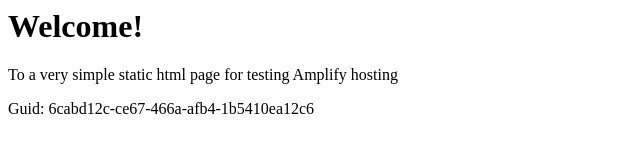
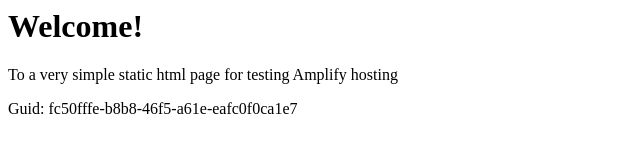
Before and after one commit to aws-aemilia-pdx/Github-PR-Commit-Integration-Test-DoNotTouch-GitHubWebhookPushCanaryTest-v1-prod-us-west-2, a website: page src/index.html in a window 1280 px wide. Shown: the full height of the page, 0-640 px from the left. Drawn offline with Linux system fonts and the light colour scheme.

Commit message:
commit from integ tests

```diff
--- a/src/index.html
+++ b/src/index.html
@@ -12,6 +12,6 @@
 <body>
     <h1>Welcome!</h1>
     <p>To a very simple static html page for testing Amplify hosting</p>
-    <p>Guid: 6cabd12c-ce67-466a-afb4-1b5410ea12c6</p></body>
+    <p>Guid: fc50fffe-b8b8-46f5-a61e-eafc0f0ca1e7</p></body>
 
 </html>
```
